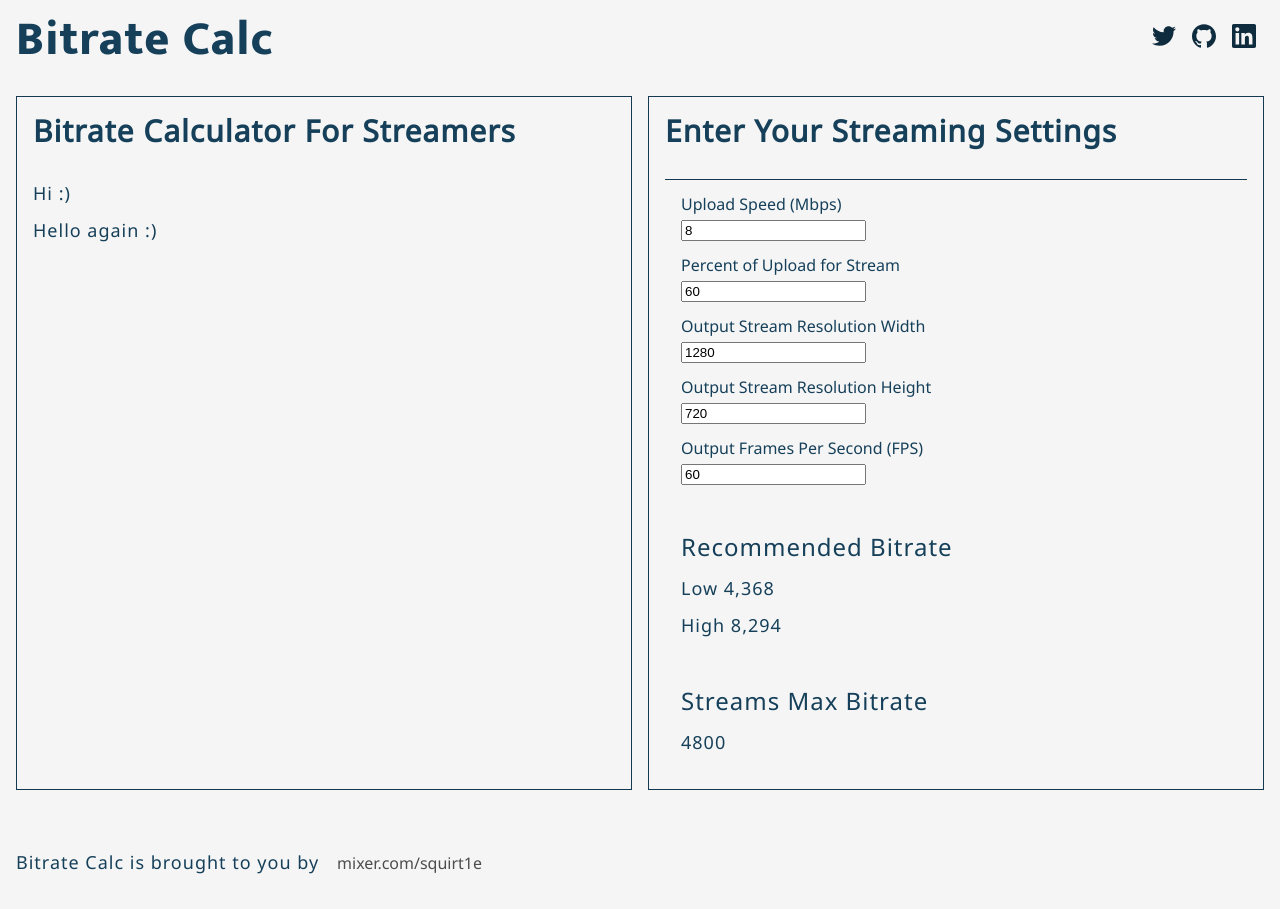
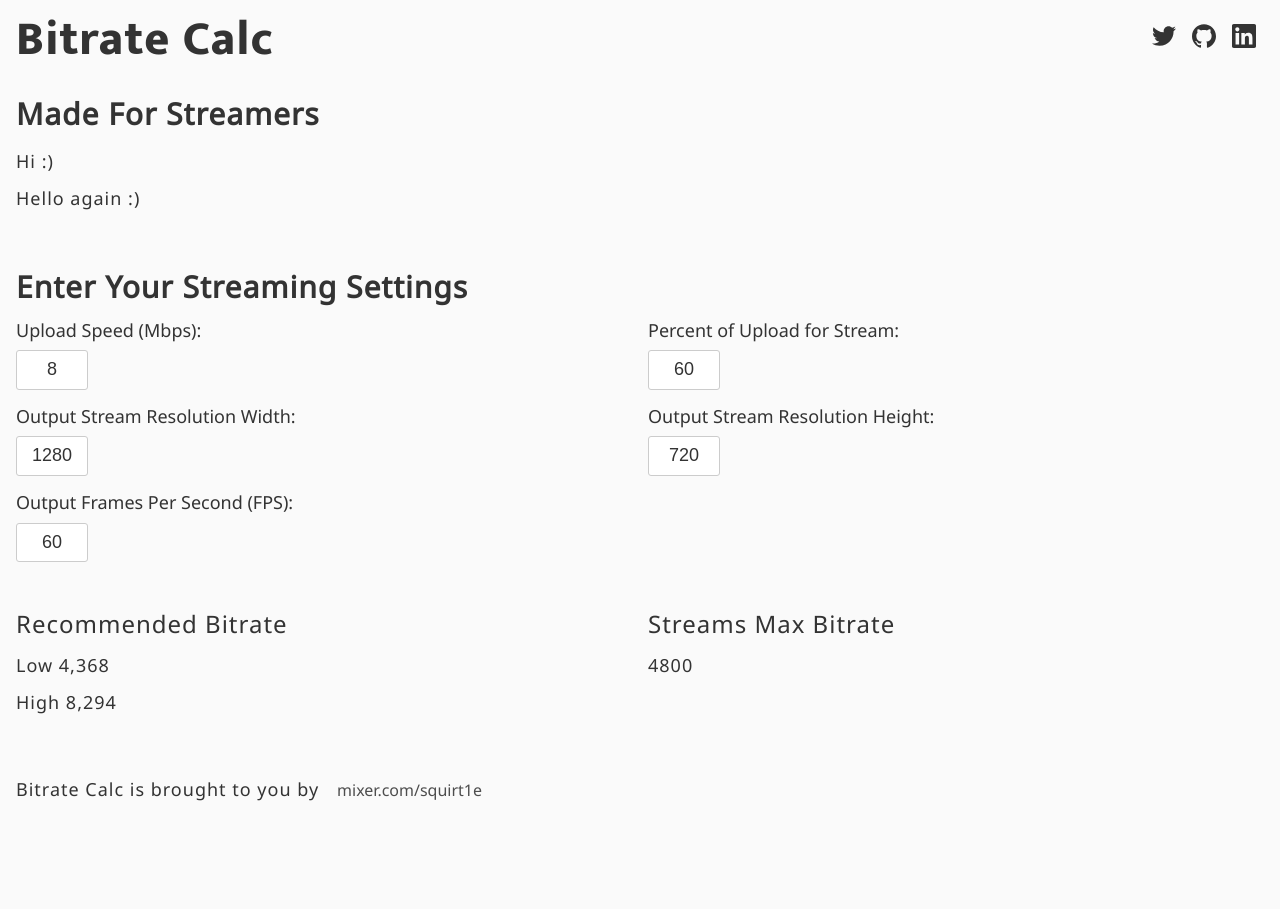
Before and after one commit to cory-tanner/bitratecalc, a React app: page / in a window 1280 px wide. After the commit the page ends 835 px from the top, so only its background shows below. Built offline with nearby package versions, Linux system fonts and the light colour scheme.

Commit message:
Add styling basics (#10)

```diff
--- a/src/components/modules/calculator.js
+++ b/src/components/modules/calculator.js
@@ -52,22 +52,22 @@ class Calculator extends Component {
   render() {
     return (
       <div className="calculator grid">
-        <div className="grid__item">
-          <label className="calculator__label" htmlFor="userUpload">Upload Speed (Mbps)</label>
+        <div className="grid__item" data-grid-medium="6">
+          <label className="t-label calculator__label" htmlFor="userUpload">Upload Speed (Mbps):</label>
           <input
             name="userUpload"
             value={this.state.userUpload}
             onChange={this.handleChange}
-            className="calculator__input"
+            className="t-input calculator__input"
             id="userUpload"
             type="number" />
         </div>
 
-        <div className="grid__item">
-          <label className="calculator__label" htmlFor="userStream">Percent of Upload for Stream</label>
+        <div className="grid__item" data-grid-medium="6">
+          <label className="t-label calculator__label" htmlFor="userStream">Percent of Upload for Stream:</label>
           <input
             name="userStream"
-            className="calculator__input"
+            className="t-input calculator__input"
             type="number"
             max="100"
             value={this.state.userStream}
@@ -75,22 +75,22 @@ class Calculator extends Component {
             id="userStream" />
         </div>
 
-        <div className="grid__item">
-          <label className="calculator__label" htmlFor="userResolutionW">Output Stream Resolution Width</label>
+        <div className="grid__item" data-grid-medium="6">
+          <label className="t-label calculator__label" htmlFor="userResolutionW">Output Stream Resolution Width:</label>
           <input
             name="userResolutionW"
-            className="calculator__input"
+            className="t-input calculator__input"
             type="number"
             value={this.state.userResolutionW}
             onChange={this.handleChange}
             id="userResolutionW" />
         </div>
 
-        <div className="grid__item">
-          <label className="calculator__label" htmlFor="userResolutionH">Output Stream Resolution Height</label>
+        <div className="grid__item" data-grid-medium="6">
+          <label className="t-label calculator__label" htmlFor="userResolutionH">Output Stream Resolution Height:</label>
           <input
             name="userResolutionH"
-            className="calculator__input"
+            className="t-input calculator__input"
             type="number"
             value={this.state.userResolutionH}
             onChange={this.handleChange}
@@ -98,17 +98,17 @@ class Calculator extends Component {
         </div>
 
         <div className="grid__item" data-grid-medium="8">
-          <label className="calculator__label" htmlFor="userFPS">Output Frames Per Second (FPS)</label>
+          <label className="t-label calculator__label" htmlFor="userFPS">Output Frames Per Second (FPS):</label>
           <input
             name="userFPS"
-            className="calculator__input"
+            className="t-input calculator__input"
             type="number"
             value={this.state.userFPS}
             onChange={this.handleChange}
             id="userFPS" />
         </div>
 
-        <div className="calculator__result grid__item">
+        <div className="calculator__result grid__item"  data-grid-medium="6">
           <h4 className="t-body-heading calculator__result__heading">Recommended Bitrate</h4>
           <p className="t-body calculator__result__output">
             Low {bitrateCalcLow(this.state.userFPS, this.state.userResolutionW, this.state.userResolutionH)}
@@ -117,7 +117,7 @@ class Calculator extends Component {
             High {bitrateCalcHigh(this.state.userFPS, this.state.userResolutionW, this.state.userResolutionH)}
           </p>
         </div>
-        <div className="calculator__result grid__item">
+        <div className="calculator__result grid__item" data-grid-medium="6">
           <h4 className="t-body-heading calculator__result__heading">Streams Max Bitrate</h4>
           <p className="t-body calculator__result__output">
             {bitrateAcceptance(this.state.userUpload, this.state.userStream)}
--- a/src/components/modules/intro.js
+++ b/src/components/modules/intro.js
@@ -3,7 +3,7 @@ import React from 'react';
 // Stateless React Component
 const Intro = () => (
   <section className="section">
-    <h3 className="t-section-heading section__heading">Bitrate Calculator For Streamers</h3>
+    <h3 className="t-section-heading section__heading">Made For Streamers</h3>
     <p className="t-body section__copy">Hi :)</p>
     <p className="t-body section__copy">Hello again :)</p>
   </section>
--- a/src/styles/base.css
+++ b/src/styles/base.css
@@ -46,8 +46,8 @@ footer, header, hgroup, menu, nav, section {
 body {
   font-family: var(--font-noto-sans);
   line-height: 1;
-  background-color: var(--color-brand-1);
-  color: var(--color-brand-2);
+  background-color: var(--color-white);
+  color: var(--color-black);
 }
 
 blockquote, q {
--- a/src/styles/components/calculator.css
+++ b/src/styles/components/calculator.css
@@ -1,6 +1,4 @@
 .calculator {
-  padding: 16px;
-  border-top: 1px solid var(--color-brand-3);
   grid-gap: 16px;
 }
 
@@ -23,3 +21,35 @@
   margin-bottom: .5em;
   display: block;
 }
+
+.calculator__input {
+  padding: 8px 6px;
+  max-width: 4em;
+  background-color: var(--color-white-pure);
+  border: 1px solid var(--color-gray-2);
+  border-radius: 3px;
+  color: var(--color-brand-4);
+  text-align: center;
+  transition: all var(--global-transition);
+
+  &::selection {
+    background: var(--color-white);
+  }
+
+  &[type=number]::-webkit-inner-spin-button,
+  &[type=number]::-webkit-outer-spin-button {
+    -webkit-appearance: none;
+    margin: 0;
+  }
+
+  &[type=number] {
+    -moz-appearance: textfield;
+  }
+
+  &:hover,
+  &:focus {
+    background-color: var(--color-brand-blue-light);
+    border-color: var(--color-black);
+    outline: none;
+  }
+}
--- a/src/styles/components/intro.css
+++ b/src/styles/components/intro.css
@@ -1,7 +1,7 @@
 .intro {
   padding: 16px;
   grid-area: intro;
-  border: 1px solid var(--color-brand-3);
+  border: 1px solid var(--color-brand-orange);
 }
 
 .intro__heading {
--- a/src/styles/components/main.css
+++ b/src/styles/components/main.css
@@ -2,19 +2,11 @@
   padding: 16px 16px 42px 16px;
   grid-area: main;
   display: grid;
+  grid-template-areas:
+  "intro"
+  "calculator";
+  grid-template-columns: 1fr;
   grid-template-rows: 1fr;
   grid-gap: 1em;
-  background-color: var(--color-brand-1);
-
-  @media (max-width: 799px) {
-    grid-template-areas:
-    "intro"
-    "calculator";
-    grid-template-columns: 1fr;
-  }
-  @media (min-width: 800px) {
-    grid-template-areas:
-    "intro calculator";
-    grid-template-columns: 1fr 1fr;
-  }
+  background-color: var(--color-white);
 }
--- a/src/styles/components/section.css
+++ b/src/styles/components/section.css
@@ -1,8 +1,9 @@
 .section {
-  padding: 16px;
-  border: 1px solid var(--color-brand-3);
+  &:not(:last-of-type) {
+    margin-bottom: 40px;
+  }
 }
 
 .section__heading {
-  margin-bottom: 1em;
+  margin-bottom: .5em;
 }
--- a/src/styles/components/socials.css
+++ b/src/styles/components/socials.css
@@ -4,7 +4,7 @@
 
 .socials__link {
   padding: 8px;
-  fill: var(--color-brand-4);
+  fill: var(--color-black);
 
   &:hover,
   &:focus {
@@ -16,4 +16,5 @@
   width: 24px;
   height: 24px;
   fill: inherit;
+  transition: fill var(--global-transition);
 }
--- a/src/styles/typography.css
+++ b/src/styles/typography.css
@@ -82,3 +82,13 @@
     color: var(--color-link);
   }
 }
+
+.t-label {
+  font-size: var(--type-scale-18);
+  line-height: 1.2;
+}
+
+.t-input {
+  font-size: var(--type-scale-18);
+  line-height: 1.2;
+}
--- a/src/styles/variables.css
+++ b/src/styles/variables.css
@@ -1,26 +1,28 @@
 :root {
   /* BASE COLORS */
-  --color-black: hsl(0, 0%, 0%);
-  --color-white: hsl(360, 100%, 100%);
+  --color-black: hsl(0, 0%, 20%);
+  --color-white: hsl(0, 0%, 98%, 1);
+  --color-white-pure: hsl(0, 0%, 100%);
 
   /* BRAND COLORS */
-  --color-brand-1: hsl(0, 0%, 96%);
-  --color-brand-2: hsl(203, 61%, 22%);
-  --color-brand-3: hsl(203, 61%, 20%);
-  --color-brand-4: hsl(203, 61%, 15%);
+  --color-brand-blue-light: hsl(214, 35%, 81%);
+  --color-brand-blue: hsl(214, 67%, 52%);
+  --color-brand-blue-dark: hsl(214, 61%, 22%);
+  --color-brand-green: hsl(146, 40%, 65%);
+  --color-brand-orange: hsl(33, 80%, 95%);
   --color-brand-5: hsl(203, 61%, 11%);
   --color-brand-6: hsl(203, 61%, 8%);
 
   /* GRAY COLORS*/
-  --color-gray-1: hsl(0, 0%, 98%);
-  --color-gray-2: hsl(0, 15%, 90%);
+  --color-gray-1: hsl(0, 0%, 90%);
+  --color-gray-2: hsl(0, 0%, 80%, 1);
   --color-gray-3: hsl(0, 0%, 60%);
   --color-gray-4: hsl(0, 0%, 30%);
   --color-gray-5: hsl(0, 0%, 11%);
 
   /* UTIL COLORS */
-  --color-sucess: hsl(145, 71%, 52%);
-  --color-negative: hsl(4, 81%, 52%);
+  --color-sucess: hsl(124, 47%, 75%);
+  --color-negative: hsl(355, 67%, 95%);
 
   /* MISC COLORS */
   --color-link: hsl(195, 100%, 33%);
@@ -40,5 +42,5 @@
   --dy-button-border-radius: 4px;
 
   /* TRANSITION */
-  --global-transition: .3s ease;
+  --global-transition: .1s ease-in;
 }
```
